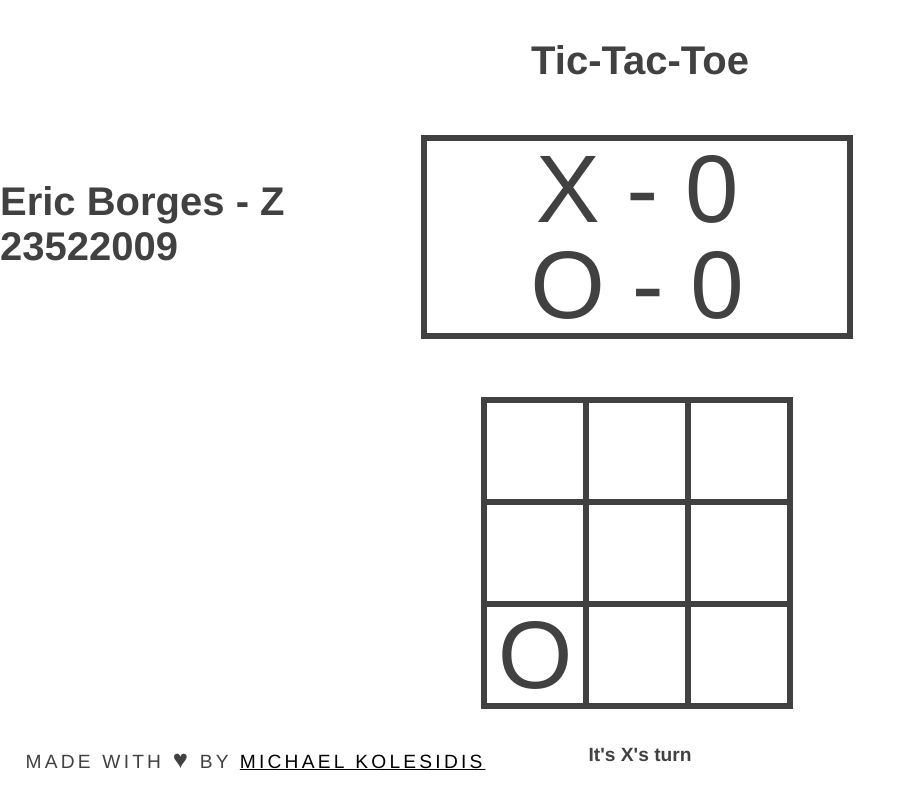
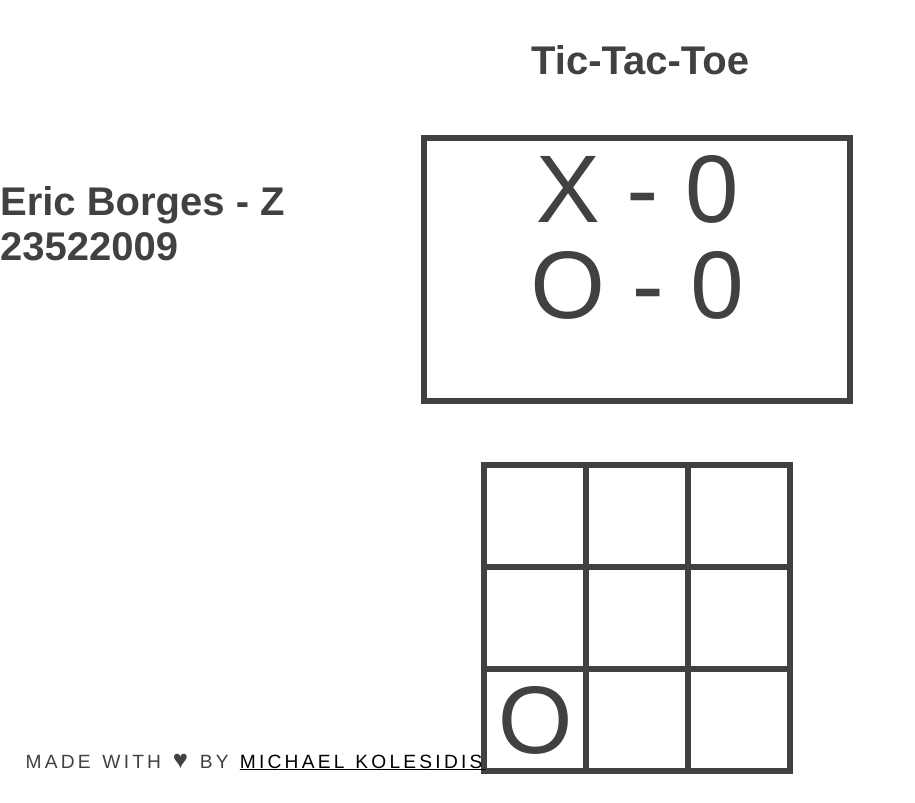
Before and after one commit to cop4808-spring-2023-fullstack-web/hw3-tic-tac-toe-js-EricBorges2019, a plain HTML site: page index.html in a window 1280 px wide. Shown: the top 803 px of the page, without its empty margins (0-915 px from the left). Drawn offline with Linux system fonts and the light colour scheme.

Commit message:
0.3.4b
trying to fix the spacing issue

```diff
--- a/index.html
+++ b/index.html
@@ -11,8 +11,9 @@
   <body>
     <div class="header">Tic-Tac-Toe</div>
     <div class="container">
-      <div class = "header">Eric Borges - Z 23522009</div>
-      <div class="Scoreboard row">X - 0 <br>O - 0</div>
+      <div class = "header">Eric Borges - Z 23522009<br/> <p>&nbsp;</p> </div>
+
+      <div class="Scoreboard row">X - 0 <br/>O - 0</div>
     </div>
     <div class="container">
       <div class="cell" data-cell-index="0"></div>
--- a/script/tic-tac-toe.js
+++ b/script/tic-tac-toe.js
@@ -29,6 +29,9 @@ const drawMessage = () => `Game ended in a draw!`;
 const currentPlayerTurn = () => `It's ${currentPlayer}'s turn`;
 
 const currentScore = () => `X - ${XScore} | O - ${OScore}`;
+
+//I HAVE NO CLUE HOW TO MAKE A LINE BREAK WORK HERE
+//SORRY NOTHING
 
 
 statusDisplay.innerHTML = currentPlayerTurn();
--- a/styles/style.css
+++ b/styles/style.css
@@ -19,6 +19,7 @@ body {
     font-weight: 800;
     margin-top: 2.4rem;
     margin-bottom: 0.6rem;
+    float: left;
 }
 
 .container {
@@ -35,6 +36,7 @@ body {
     vertical-align: middle;
     line-height: 6rem;
     font-size: 6rem;
+    display:block;
 }
 
 
```
